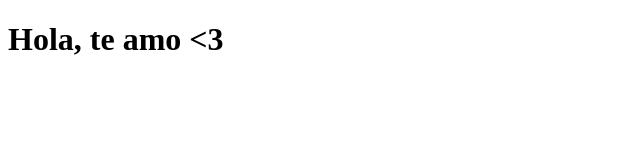
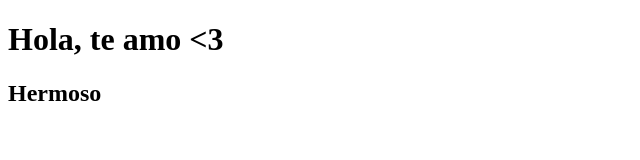
Before and after one commit to Daechwit/Coursera-test2, a plain HTML site: page site/index.html in a window 1280 px wide. Shown: the whole page, without its empty margins (0-640 px from the left). Drawn offline with Linux system fonts and the light colour scheme.

Commit message:
Cambio 1

```diff
--- a/site/index.html
+++ b/site/index.html
@@ -5,5 +5,6 @@
 </head>
 <body>
 <h1>Hola, te amo <3</h1>
+<h2>Hermoso</h2>
 </body>
 </html>
```
